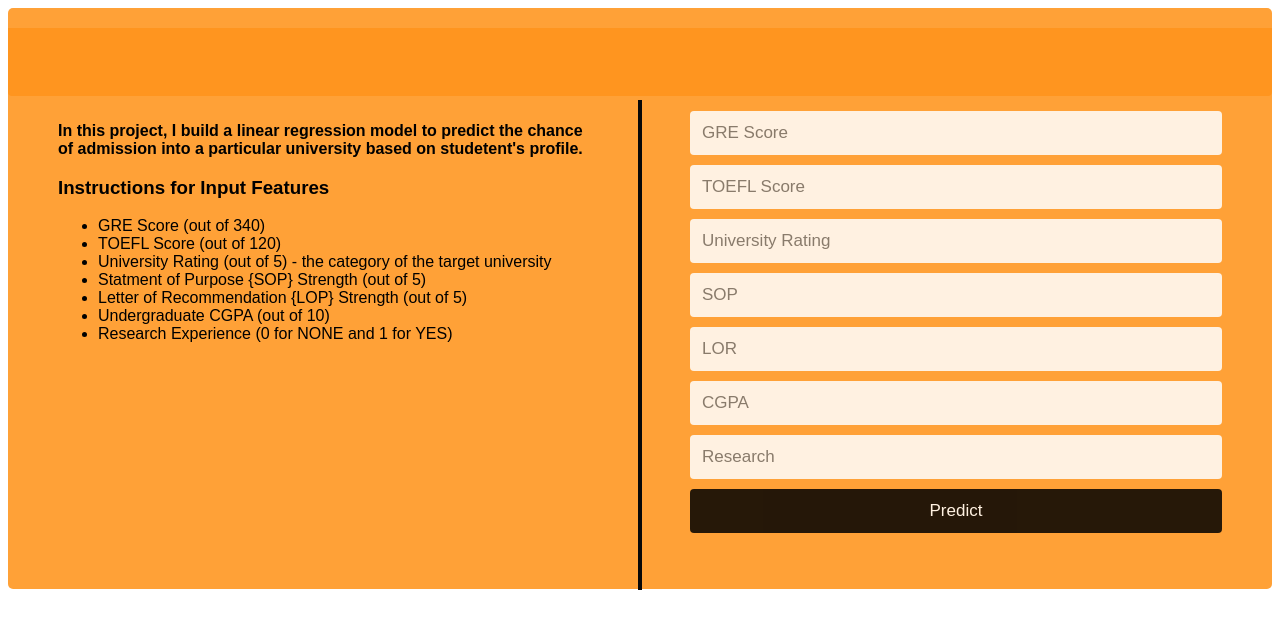
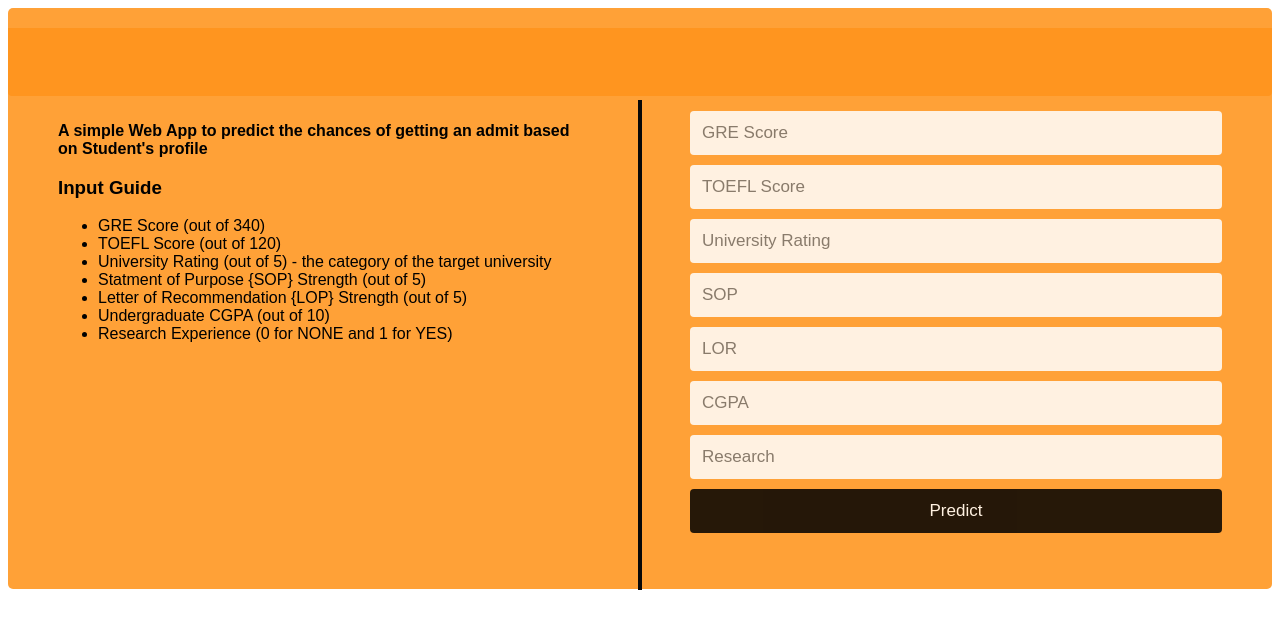
Before and after one commit to krishnova/graduate_admission_predictor, a Python web app: template templates/index.html in a window 1280 px wide. Shown: the top 629 px of the page. Run offline with Jinja, Linux system fonts and the light colour scheme; the template is opened without the code that fills it, so the values that code supplies are empty.

Commit message:
updated index.html

```diff
--- a/templates/index.html
+++ b/templates/index.html
@@ -135,14 +135,14 @@
 <div class="container">
   <form action="{{url_for('predict')}}" method="post">
     <div class="row">
-      <marquee class="bottom-container"><h2>Graduate Admission Prediction using Linear Regression</h2></marquee>
+      <marquee class="bottom-container"><h2>GradAdmits - If studying abroad is your dream, making it simple is ours!</h2></marquee>
       <div class="vl">
         <span class="vl-innertext"></span>
       </div>
 
       <div class="col">
-	  <p><b>In this project, I build a linear regression model to predict the chance of admission into a particular university based on studetent's profile.</p></b>
-	  <h3>Instructions for Input Features</h3>
+	  <p><b>A simple Web App to predict the chances of getting an admit based on Student's profile</p></b>
+	  <h3>Input Guide</h3>
       <ul>
 			<li>GRE Score (out of 340)</li>
 			<li>TOEFL Score (out of 120)</li>
```
